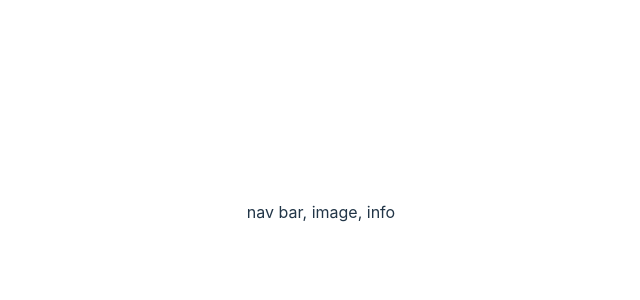
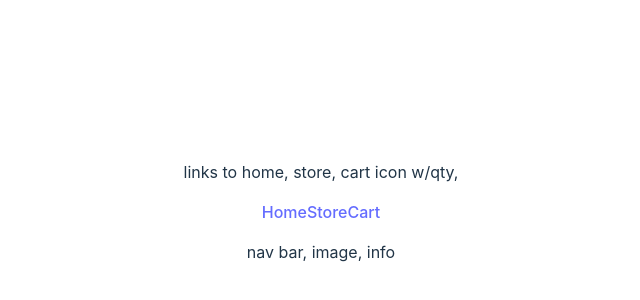
Before and after one commit to dielawn/fake_store, a React (Vite) app: page /home in a window 1280 px wide. Shown: the part 188-488 px from the top of the page, without its empty margins (319-959 px from the left). Built offline with nearby package versions, Linux system fonts and the light colour scheme.

Commit message:
setup router nav links are live

```diff
--- a/src/App.jsx
+++ b/src/App.jsx
@@ -8,8 +8,7 @@ function App() {
 
   return (
     <>
-    <Nav />
-    <h1>Our First Test</h1>
+
     <Home />
     {/* <Store />
     <Cart /> */}
--- a/src/Home.jsx
+++ b/src/Home.jsx
@@ -1,8 +1,12 @@
 import './Home.css'
+import { Nav } from './Nav'
 const todo = 'nav bar, image, info'
 
 export default function Home() {
     return (
-        <p>{todo}</p>
+       <div>
+         <Nav />
+         <p>{todo}</p>
+       </div>
     )
 }
--- a/src/Nav.jsx
+++ b/src/Nav.jsx
@@ -6,9 +6,9 @@ export function Nav() {
     return (
         <>
             <p>{todo}</p>
-            <Link to='home'>Home</Link>
-            <Link to="store">Store</Link>
-            <Link to='cart'>Cart</Link>
+            <Link to='/home'>Home</Link>
+            <Link to="/store">Store</Link>
+            <Link to='/cart'>Cart</Link>
         </>
     )
 }
--- /dev/null
+++ b/src/Router.jsx
@@ -0,0 +1,32 @@
+import React from "react";
+import App from "./App";
+import Home from "./Home";
+import { Store } from "./Store";
+import Cart from "./Cart";
+import { createBrowserRouter, RouterProvider } from "react-router-dom";
+
+const Router = () => {
+  const router = createBrowserRouter([
+    {
+      path: "/",
+      element: <App />,
+    },
+    {
+      path: "/home",
+      element: <Home />,
+    },
+    {
+      path: "/store",
+      element: <Store />,
+    },
+    {
+      path: "/cart",
+      element: <Cart />,
+    },
+  ]);
+
+  // Return the RouterProvider with the router object
+  return <RouterProvider router={router} />;
+};
+
+export default Router;
--- a/src/Store.jsx
+++ b/src/Store.jsx
@@ -1,6 +1,7 @@
 import './Store.css'
 import axios from 'axios'
 import { useState, useEffect } from "react";
+import { Nav } from './Nav';
 
 
 // const todo =  `nav bar, item cards- title, qty(input), price, add to cart btn`
@@ -35,7 +36,10 @@ export function Store() {
     if (error) return <p>Error: {error}</p>
 
     return (
-        <div className='productsDiv'>
+
+       <div>
+        <Nav />
+         <div className='productsDiv'>
             {inventory && inventory.map((item) => (
                 <div key={item.title.slice(0, 4) + item.id} className='itemCard'>
                     <img src={item.image} alt={item.title} className='productImg' />
@@ -45,6 +49,7 @@ export function Store() {
                 </div>
             ))}
         </div>
+       </div>
     )
 
 }
```
Also changed, not shown: src/main.jsx (+3 -24 lines).
